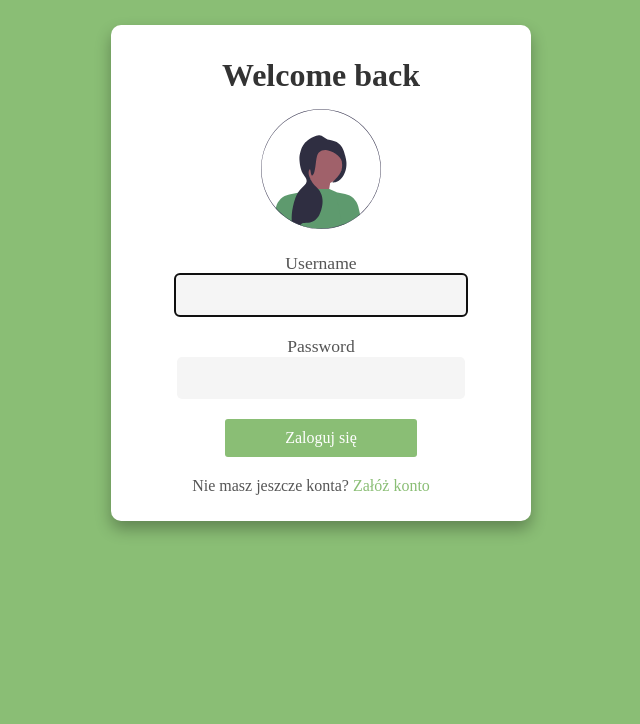
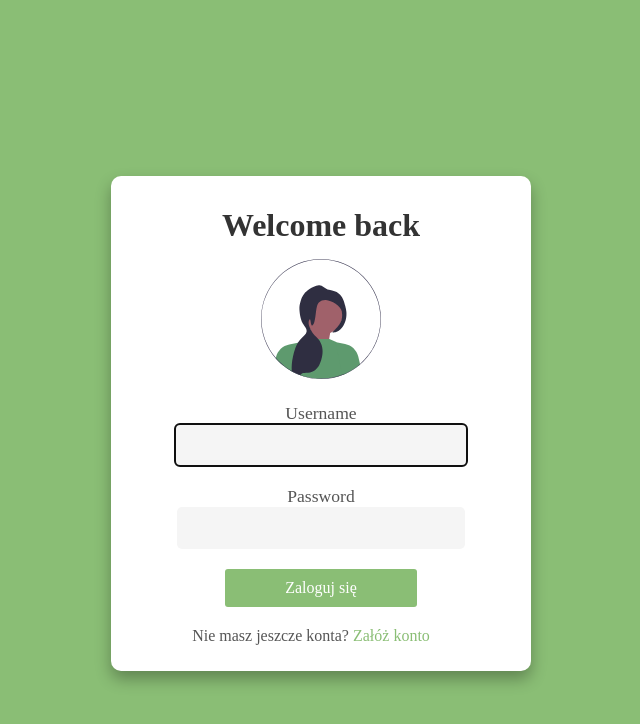
Before and after one commit to xAleksandrax/JSONPlaceholder-Viewer, a Django app: page /login/ in a window 1280 px wide. Shown: the top 724 px of the page, without its empty margins (319-959 px from the left). Run offline with Django 4.2, Linux system fonts and the light colour scheme.

Commit message:
fixes added

```diff
--- a/base/templates/base.html
+++ b/base/templates/base.html
@@ -225,7 +225,6 @@
                     display: flex;
                     justify-content: center;
                     align-items: center;
-                    height: 380px;
                     background-color: #f5f5f5;
                 }
 
@@ -233,9 +232,7 @@
                     display: flex;
                     justify-content: center;
                     align-items: center;
-                    height: 100px;
                     background-color: #f5f5f5;
-                    padding: 153px;
                 }
 
                 .login_container {
@@ -243,8 +240,10 @@
                     background-color: #fff;
                     border-radius: 10px;
                     box-shadow: 0px 8px 16px rgba(0, 0, 0, 0.3);
-                    margin-top: 150px;
+                    justify-content: center;
+                    align-items: center;
                     padding: 10px;
+                    margin-top: 40%;
                 }
 
                 .login_container h1 {
--- a/project/settings.py
+++ b/project/settings.py
@@ -38,7 +38,6 @@ INSTALLED_APPS = [
     'django.contrib.messages',
     'django.contrib.staticfiles',
     'base.apps.BaseConfig',
-    'jquery',
 ]
 
 MIDDLEWARE = [
```
Also changed, not shown: db.sqlite3.
